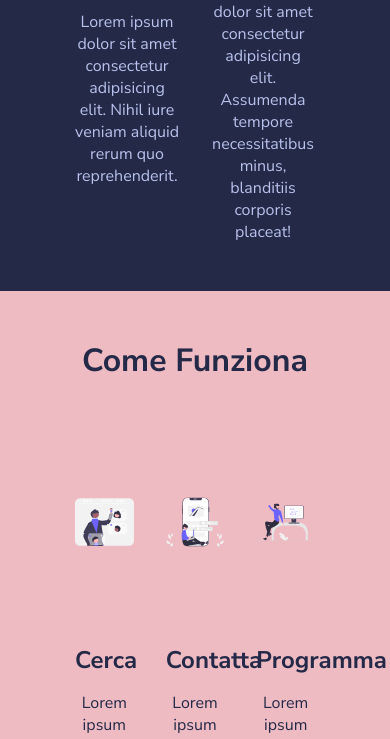
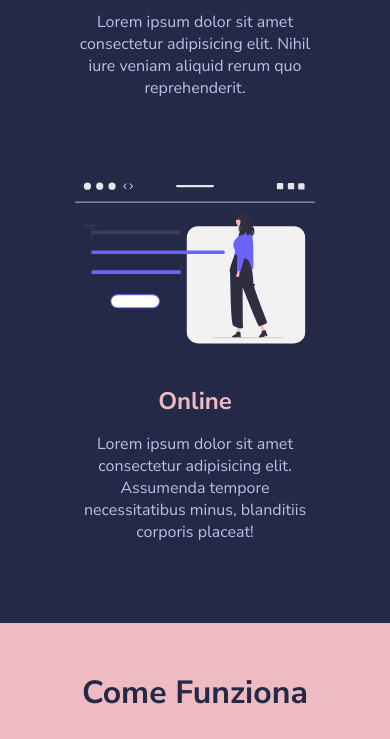
Before and after one commit to MatteoSala97/html-css-resp-wannabe, a plain HTML site: page index.html in a window 390 px wide. Shown: the part 567-1306 px from the top of the page. Drawn offline with Linux system fonts and the light colour scheme.

Commit message:
phone answer

```diff
--- a/css/style.css
+++ b/css/style.css
@@ -137,3 +137,30 @@ img {
 }
 
 /* PHONE ANSWER */
+
+@media screen and (max-width: 480px) {
+    .row{
+        flex-wrap: wrap;
+        flex-direction: column;
+        align-items: center;
+    }
+
+    .lessons .col,
+    .steps .col,
+    .why-us .col-left,
+    .why-us .col-right{
+        width: 100%;
+        padding-block: 2em;
+    }
+    .why-us{
+        background-color: #222222;
+        margin-bottom: 0;
+        padding-top: 3rem;
+    }
+
+    .steps{
+        margin-bottom: 0;
+    }
+
+
+}
```
